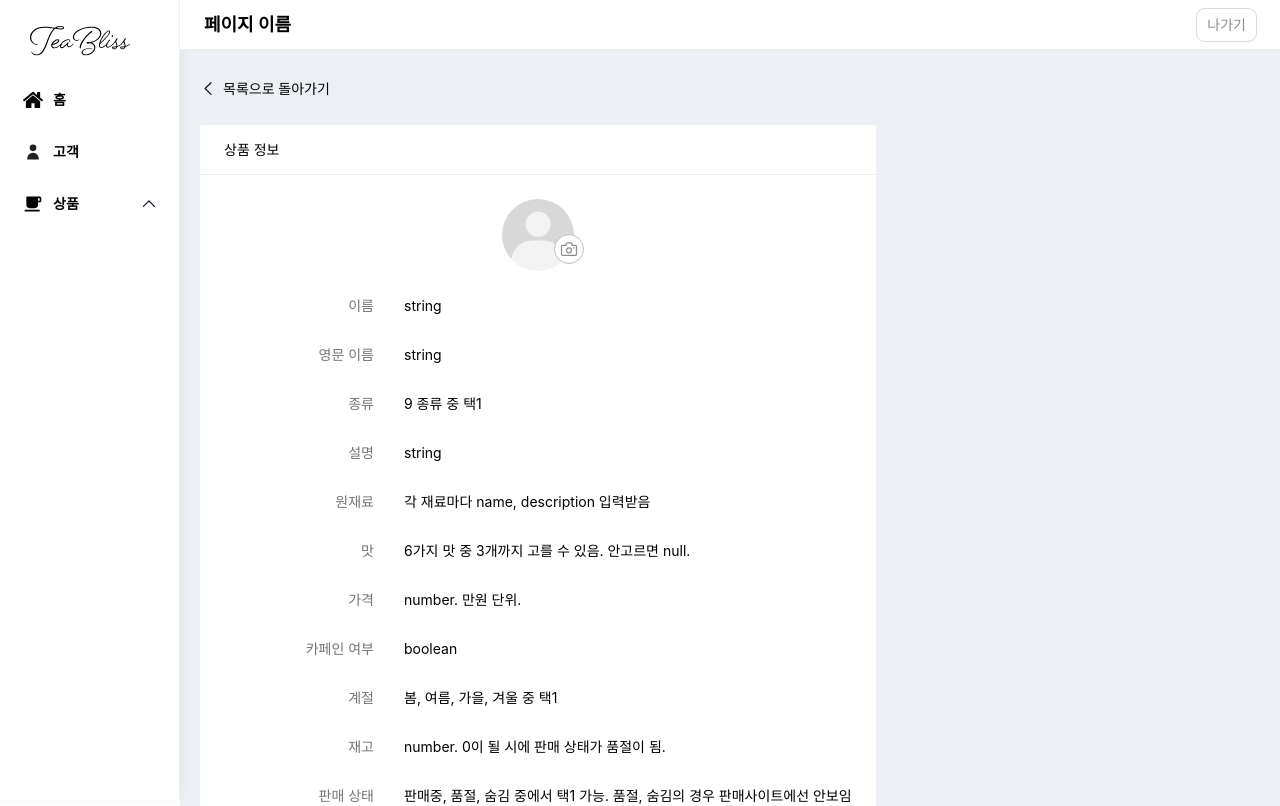
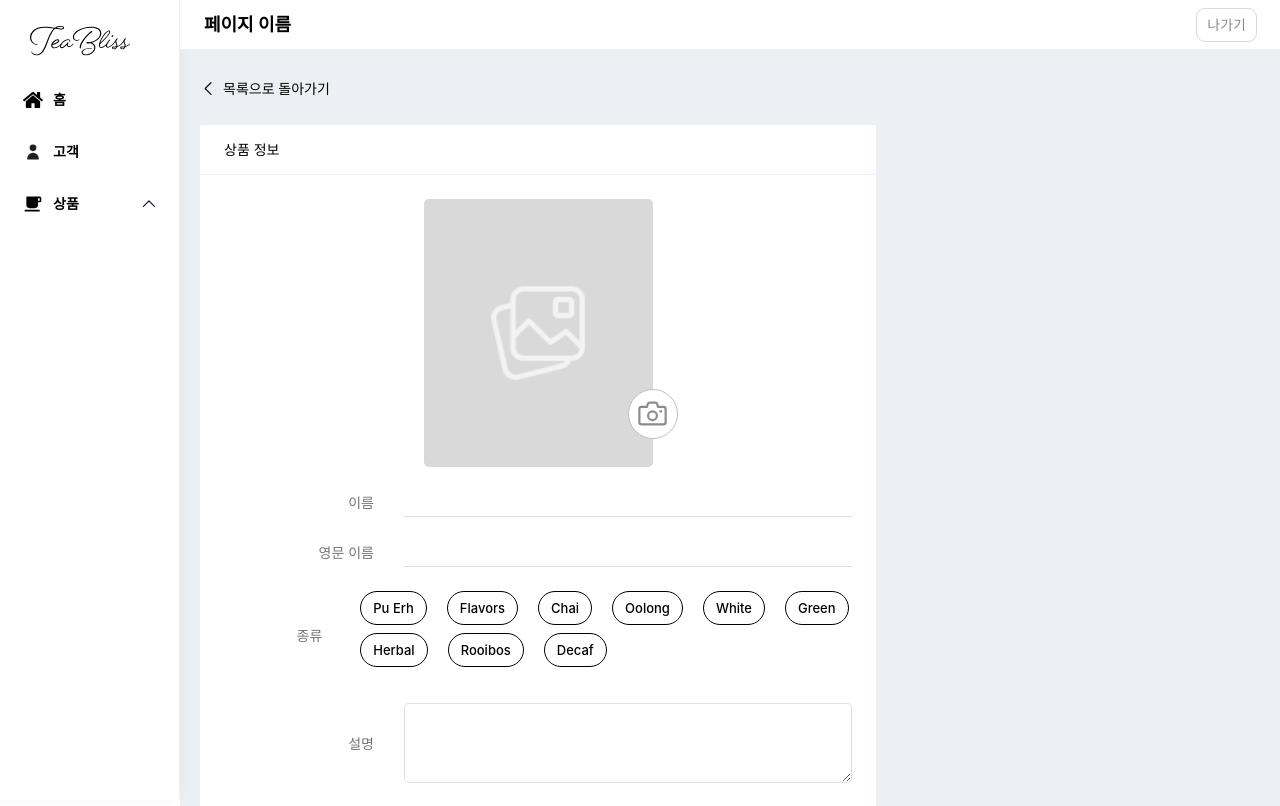
Before and after one commit to Tea-Bliss/FE_Tea_Bliss, a Next.js app: page /admin/product/finished-teas/detail in a window 1280 px wide. Shown: the top 806 px of the page. Built offline with nearby package versions, Linux system fonts and the light colour scheme; no server answers.

Commit message:
feat: suspense 추가

```diff
--- a/src/components/common/FileInput/FileInput.module.scss
+++ b/src/components/common/FileInput/FileInput.module.scss
@@ -1,4 +1,4 @@
-.previewOuterContainer {
+.profilePreview {
   position: relative;
   width: 7.2rem;
   height: 7.2rem;
@@ -22,8 +22,70 @@
     background-color: $black-1;
     border-radius: 50%;
   }
+
+  .dropdownContent {
+    @include flexSort(column, null, null, 0);
+    border: 0.1rem solid $black-6;
+    position: absolute;
+    top: 7rem;
+    right: -5.5rem;
+    background-color: $black-1;
+    border-radius: 0.5rem;
+  }
+}
+
+.productPreview {
+  position: relative;
+  width: 22.9rem;
+  height: 26.8rem;
+
+  .previewInnerContainer {
+    overflow: hidden;
+    position: relative;
+    width: 22.9rem;
+    height: 26.8rem;
+    border-radius: 0.5rem;
+  }
+
+  .cameraButton {
+    padding-top: 0.3rem;
+    padding-top: 0.6rem;
+    border: 0.1rem solid $black-6;
+    position: absolute;
+    top: 19rem;
+    right: -2.5rem;
+    width: 5rem;
+    height: 5rem;
+    background-color: $black-1;
+    border-radius: 50%;
+  }
+
+  .cameraImage {
+    width: 3.5rem;
+    height: 3.5rem;
+  }
+
+  .dropdownContent {
+    @include flexSort(column, null, null, 0);
+    border: 0.1rem solid $black-6;
+    position: absolute;
+    top: 24.5rem;
+    right: -5.5rem;
+    background-color: $black-1;
+    border-radius: 0.5rem;
+  }
 }
 
 .fileInput {
   display: none;
 }
+
+.dropdownButton {
+  padding: 0.7rem;
+  cursor: pointer;
+  @include font(1.3rem, 400, 1rem);
+
+  &:hover {
+    background-color: $black-6;
+  }
+}
--- a/src/components/common/FileInput/index.tsx
+++ b/src/components/common/FileInput/index.tsx
@@ -1,22 +1,27 @@
 'use client';
 
-import { InputHTMLAttributes, useRef, useState } from 'react';
+import { InputHTMLAttributes, ReactNode, useEffect, useRef, useState } from 'react';
 
 import classNames from 'classnames/bind';
 
 import Image from 'next/image';
 
+import useDropDownContext from '@/components/common/DropDown/contexts/DropDownContext';
+import DropDown from '@/components/common/DropDown/DropDown';
+import DropDownContent from '@/components/common/DropDown/DropDownContent';
 import styles from '@/components/common/FileInput/FileInput.module.scss';
 
 const cn = classNames.bind(styles);
 
-const defaultImage = '/images/default_profile.png';
+interface FileInputProps extends InputHTMLAttributes<HTMLInputElement> {
+  type: 'profile' | 'product';
+}
 
-interface FileInputProps extends InputHTMLAttributes<HTMLInputElement> {}
-
-export default function FileInput(props: FileInputProps) {
+export default function FileInput({ type, ...props }: FileInputProps) {
   const [preview, setPreview] = useState<string | null>(null);
   const fileInputRef = useRef<HTMLInputElement>(null);
+
+  const defaultImage = type === 'profile' ? '/images/default_profile.png' : '/images/default_product.png';
 
   const handleFileChange = (e: React.ChangeEvent<HTMLInputElement>) => {
     const file = e.target.files ? e.target.files[0] : null;
@@ -36,15 +41,37 @@ export default function FileInput(props: FileInputProps) {
 
   return (
     <div>
-      <div className={cn('previewOuterContainer')}>
+      <div className={cn(type === 'profile' ? 'profilePreview' : 'productPreview')}>
         <div className={cn('previewInnerContainer')}>
-          <Image src={preview || defaultImage} alt="preview" fill objectFit="cover" className={cn('previewImage')} />
+          <Image src={preview || defaultImage} alt="preview" fill style={{ objectFit: 'cover' }} />
         </div>
-        <button type="button" className={cn('cameraButton')}>
-          <Image src="/icons/camera.svg" alt="이미지 변경" width={20} height={20} />
-        </button>
+
+        <DropDown className={cn('dropdown')} animation={true} defaultTitle="">
+          <CustomDropDownTrigger>
+            <div className={cn('cameraButton')} id="openModal">
+              <Image
+                src="/icons/camera.svg"
+                alt="이미지 변경"
+                width={20}
+                height={20}
+                className={cn('cameraImage')}
+                id="openModal"
+              />
+            </div>
+          </CustomDropDownTrigger>
+          <DropDownContent className={cn('dropdownContent')}>
+            <label htmlFor="image" className={cn('dropdownButton')}>
+              이미지 추가
+            </label>
+            <div onClick={handleFileClear} className={cn('dropdownButton')}>
+              이미지 제거
+            </div>
+          </DropDownContent>
+        </DropDown>
       </div>
+
       <input
+        id="image"
         type="file"
         accept="image/*"
         onChange={handleFileChange}
@@ -55,3 +82,39 @@ export default function FileInput(props: FileInputProps) {
     </div>
   );
 }
+
+interface CustomDropDownTriggerProps {
+  className?: string;
+  children?: ReactNode;
+}
+
+function CustomDropDownTrigger({ className, children }: CustomDropDownTriggerProps) {
+  const { isOpen, selectedItem, animation, handleDropDown } = useDropDownContext();
+
+  useEffect(() => {
+    const handleClickOutside = (event: MouseEvent) => {
+      const target = event.target as HTMLElement;
+
+      if (target.id !== 'openModal') {
+        handleDropDown(animation);
+      }
+    };
+
+    if (isOpen) {
+      document.addEventListener('mousedown', handleClickOutside);
+    } else {
+      document.removeEventListener('mousedown', handleClickOutside);
+    }
+
+    return () => {
+      document.removeEventListener('mousedown', handleClickOutside);
+    };
+  }, [isOpen, handleDropDown, animation]);
+
+  return (
+    <button className={className} type="button" onClick={() => handleDropDown(animation)}>
+      {selectedItem}
+      {children}
+    </button>
+  );
+}
--- a/src/components/page-layout/adminLayout/components/AdminProductPage/FinishedTeasPage/EachFinishedTeasPage/EachFinishedTeasPage.module.scss
+++ b/src/components/page-layout/adminLayout/components/AdminProductPage/FinishedTeasPage/EachFinishedTeasPage/EachFinishedTeasPage.module.scss
@@ -43,6 +43,23 @@
 
       &.input {
         border-bottom: 0.1rem solid rgba(12, 12, 12, 0.12);
+
+        &:focus {
+          border-color: rgb(29, 138, 222);
+        }
+      }
+
+      &.textarea {
+        border: 0.1rem solid rgba(12, 12, 12, 0.12);
+        border-radius: 0.5rem;
+        resize: vertical;
+        padding: 0.7rem 1.5rem;
+        min-height: 8rem;
+        max-height: 15rem;
+
+        &:focus {
+          outline: 0.1rem solid rgb(29, 138, 222);
+        }
       }
     }
   }
--- a/src/components/page-layout/adminLayout/components/AdminProductPage/FinishedTeasPage/EachFinishedTeasPage/index.tsx
+++ b/src/components/page-layout/adminLayout/components/AdminProductPage/FinishedTeasPage/EachFinishedTeasPage/index.tsx
@@ -1,6 +1,9 @@
 'use client';
 
+import { Suspense } from 'react';
+
 import classNames from 'classnames/bind';
+import { FormProvider, useForm, useWatch } from 'react-hook-form';
 
 import { useSearchParams } from 'next/navigation';
 
@@ -9,6 +12,8 @@ import styles from '@/components/page-layout/adminLayout/components/AdminProduct
 import BackButton from '@/components/page-layout/adminLayout/components/common/BackButton';
 import DetailCard from '@/components/page-layout/adminLayout/components/common/DetailCard';
 import SubmitButton from '@/components/page-layout/adminLayout/components/common/SubmitButton';
+import ButtonInputs from '@/components/page-layout/surveyLayout/components/ButtonInputs';
+import { TASTE_TYPES, TEA_TYPES } from '@/components/page-layout/surveyLayout/constants/teaTypes';
 
 const cn = classNames.bind(styles);
 
@@ -47,33 +52,36 @@ const mockProduct = {
 };
 
 export default function EachFinishedTeasPage() {
+  const methods = useForm();
+  const { control, handleSubmit } = methods;
   const searchParams = useSearchParams();
   const id = searchParams.get('id');
 
   return (
-    <>
+    <Suspense>
       <BackButton className={cn('backButton')} />
       <DetailCard title="상품 정보" className={cn('card')}>
+        <FormProvider {...methods}>
           <form className={cn('form')}>
             <div className={cn('profile')}>
-            <FileInput />
+              <FileInput type="product" />
             </div>
             <div className={cn('information')}>
               <div className={cn('section')}>
                 <div className={cn('field')}>이름</div>
-              <div className={cn('value')}>string</div>
+                <input className={cn('value', 'input')} />
               </div>
               <div className={cn('section')}>
                 <div className={cn('field')}>영문 이름</div>
-              <div className={cn('value')}>string</div>
+                <input className={cn('value', 'input')} />
               </div>
               <div className={cn('section')}>
                 <div className={cn('field')}>종류</div>
-              <div className={cn('value')}>9 종류 중 택1</div>
+                <ButtonInputs items={TEA_TYPES} name="type" status={3} />
               </div>
               <div className={cn('section')}>
                 <div className={cn('field')}>설명</div>
-              <div className={cn('value')}>string</div>
+                <textarea className={cn('value', 'textarea')} />
               </div>
               <div className={cn('section')}>
                 <div className={cn('field')}>원재료</div>
@@ -110,8 +118,9 @@ export default function EachFinishedTeasPage() {
               <SubmitButton>저장</SubmitButton>
             </div>
           </form>
+        </FormProvider>
       </DetailCard>
       <SubmitButton isDelete={true}>삭제하기</SubmitButton>
-    </>
+    </Suspense>
   );
 }
--- a/src/components/page-layout/adminLayout/components/AdminProductPage/LooseLeafTeasPage/index.tsx
+++ b/src/components/page-layout/adminLayout/components/AdminProductPage/LooseLeafTeasPage/index.tsx
@@ -19,6 +19,7 @@ const mockProduct = {
   explanation: '적당량의 시큼함과 은은한 달콤함. 어린이와 함께 나누기에 완벽한 허브티입니다.',
   flavor: ['단맛', '신맛'],
   category: '허브 티',
+  price: 3000,
   status: '판매중',
   stock: 28,
   photo: '/images/my-blending/vanila.png',
@@ -29,6 +30,7 @@ const mockProducts = [
     id: i,
     name: mockProduct.name,
     name_eng: mockProduct.name_eng,
+    price: mockProduct.price,
     category: mockProduct.category,
     stock: mockProduct.stock,
     status: mockProduct.status,
@@ -81,7 +83,7 @@ export default function LooseLeafTeasPage() {
         placeholder="한글 이름 또는 영문 이름으로 검색해주세요"
       />
       <Table
-        fields={['ID', '이름', '영문 이름', '종류', '재고', '상태']}
+        fields={['ID', '이름', '영문 이름', '가격', '종류', '재고', '상태']}
         items={products}
         name="상품"
         unit="개"
--- a/src/components/page-layout/adminLayout/components/common/AdminHeader/AdminHeader.module.scss
+++ b/src/components/page-layout/adminLayout/components/common/AdminHeader/AdminHeader.module.scss
@@ -6,6 +6,7 @@
   top: 0;
   right: 0;
   left: 18rem;
+  z-index: 1;
   height: 5rem;
   background-color: $black-1;
 
@@ -17,9 +18,9 @@
   .quit {
     padding: 0.4rem 1rem;
     outline: 0.1rem solid $black-5;
-    @include font(1.4rem, 400, 2.4rem);
     color: $black-7;
     border-radius: 0.8rem;
+    @include font(1.4rem, 400, 2.4rem);
 
     &:hover {
       background-color: $black-4;
```
Also changed, not shown: src/components/page-layout/adminLayout/components/AdminCustomerPage/EachCustomerPage/index.tsx (+4 -3 lines), src/components/page-layout/adminLayout/components/AdminProductPage/LooseLeafTeasPage/EachLooseLeafTeasPage/index.tsx (+5 -3 lines), public/images/default_product.png (added). Lines whose indentation alone changed are shown as unchanged.
